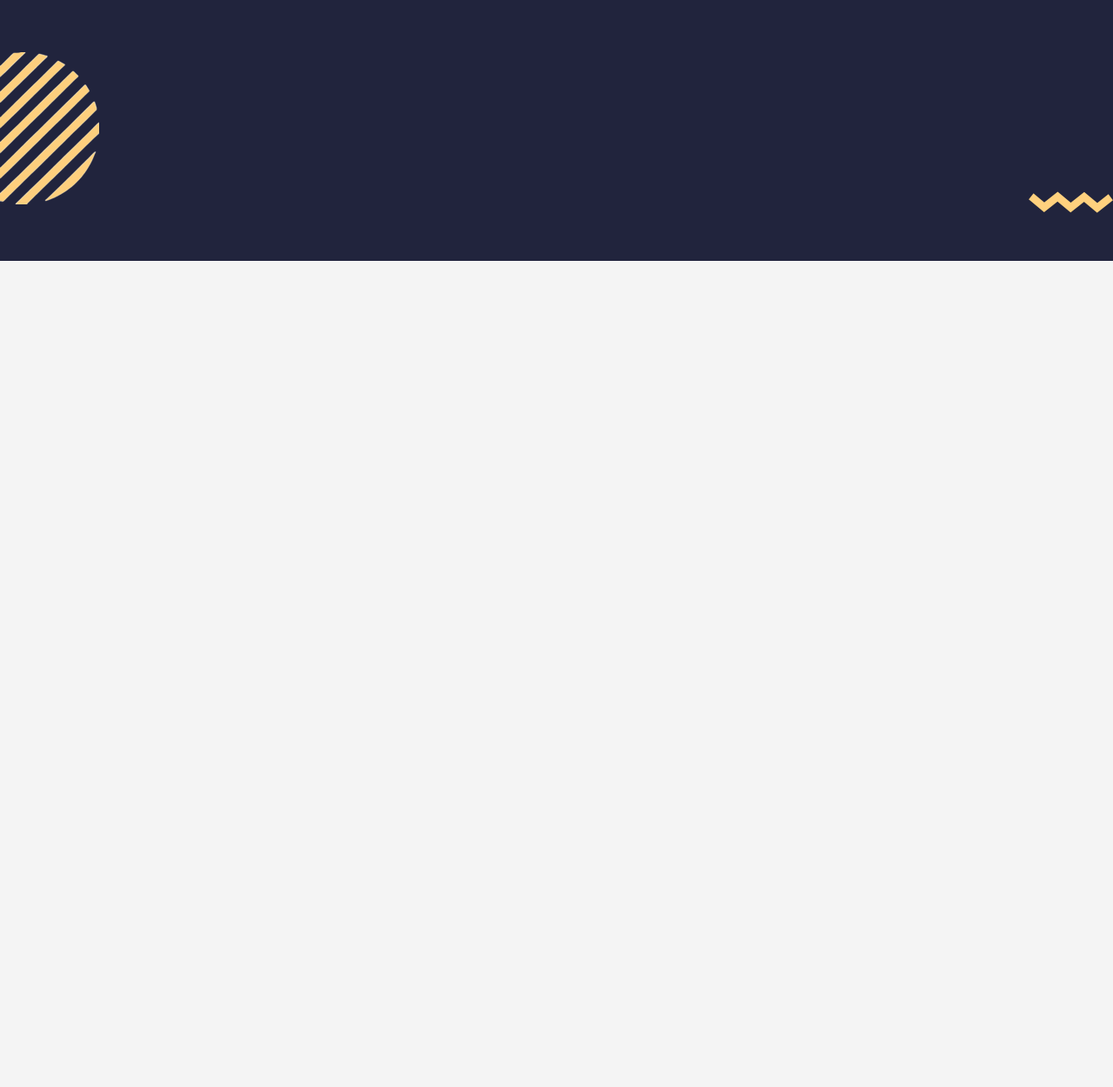
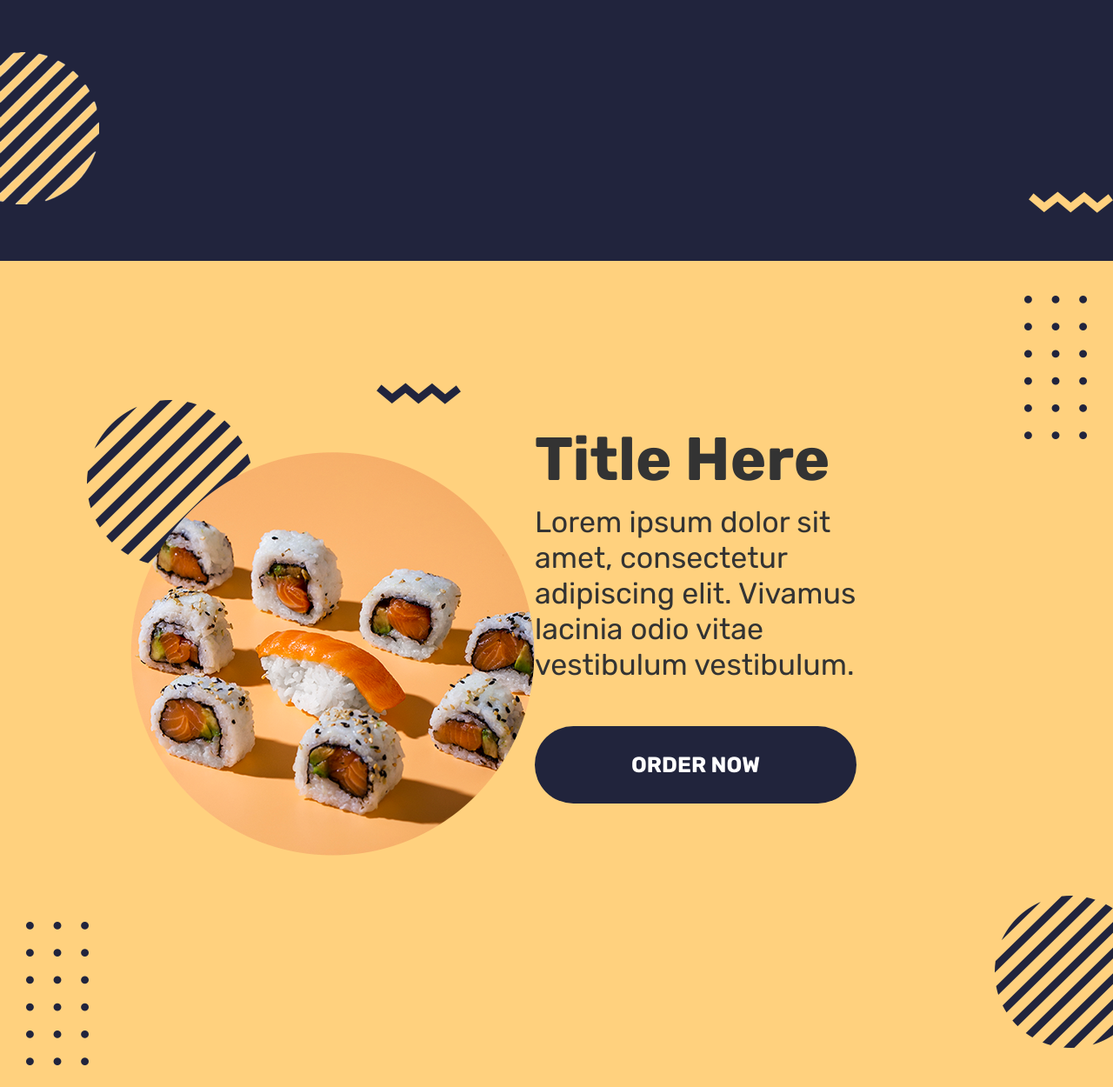
Before and after one commit to yerinson435/Restaurante-sushi, a plain HTML site: page index.html in a window 1280 px wide. Shown: the part 1735-2985 px from the top of the page at 87% size. Before the commit the page ends 2035 px from the top, so only its background shows below. Drawn offline with nearby package versions, Linux system fonts and the light colour scheme.

Commit message:
segundo anuncio

```diff
--- a/css/root.css
+++ b/css/root.css
@@ -5,4 +5,6 @@
     --color-botones: #21243c;
     --hover-botones: #3a3f5c;
     --color-fondo-menu: #21243d;
+    --color-fondo-segundo-anuncio: #ffd17e;
+    --color-texto-segundo-anuncio: #333;
 }
--- /dev/null
+++ b/css/segundo anuncio.css
@@ -0,0 +1,78 @@
+@import url(styles.css);
+
+.segundo-anuncio{
+    min-height: max-content;
+    background-color: var(--color-fondo-segundo-anuncio);
+    color: var(--color-texto-blanco);
+    text-align: center;
+    padding: 40px 0;
+    position: relative;
+    height: 950px;
+}
+
+.segundo-anuncio__contenedor{
+    display: flex;
+    justify-content: space-between;
+}
+
+.segundo-anuncio-circular{
+    display: flex;
+    position: relative;
+    margin-top: 180px;
+    margin-left: 150px;
+}
+
+.segundo-anuncio__contenedor--contenido{
+    text-align: left;
+    display: flex;
+    flex-direction: column;
+    justify-content: end;
+    width: 500px;
+    margin-right: 20%;
+    margin-bottom: 60px;
+}
+
+.segundo-anuncio__contenedor--titulo{
+    font-size: 70px;
+    font-weight: bold;
+    color: var(--color-texto-segundo-anuncio);
+}
+
+.segundo-anuncio__contenedor--descripcion{
+    font-size: 34px;
+    margin: 10px 0;
+    color: var(--color-texto-segundo-anuncio);
+}
+
+.segundo-anuncio__contenedor--boton{
+    width: 370px;
+}
+
+.segundo-anuncio__imagen--puntos-superior-derecha{
+    position: absolute;
+    right: 30px;
+}
+
+.segundo-anuncio__imagen--linea-zicza-centro{
+    position: absolute;
+    top: 140px;
+    right: 750px;
+}
+
+.segundo-anuncio__imagen--circulo-inferior-derecha{
+    position: absolute;
+    right: 0px;
+    top: 730px;
+}
+
+.segundo-anuncio__imagen--puntos-inferior-izquierda{
+    position: absolute;
+    left: 30px;
+    top: 760px;
+}
+
+.segundo-anuncio__imagen--circulo-izquierdo{
+    position: absolute;
+    left: 100px;
+    top: 160px;
+}
--- a/css/styles.css
+++ b/css/styles.css
@@ -4,6 +4,7 @@
 @import url(/css/header.css);
 @import url(/css/primer\ anuncio.css);
 @import url(/css/menu.css);
+@import url(/css/segundo\ anuncio.css);
 
 *{
     padding: 0;
--- a/index.html
+++ b/index.html
@@ -62,9 +62,7 @@
       <div class="menu__contenedor-imagenes-circulares">
         <div class="menu__item">
           <img
-            src="/Imagen/iconos menu/Imagen-1.png"
-            alt="Plato 1"
-            class="menu__item--imagenes"
+            src="/Imagen/iconos menu/Imagen-1.png" alt="Plato 1" class="menu__item--imagenes"
           />
           <h1 class="menu__item--titulo">Title Here</h1>
           <p class="menu__item--texto">
@@ -74,9 +72,7 @@
 
         <div class="menu__item">
           <img
-            src="/Imagen/iconos menu/Imagen-2.png"
-            alt="Plato 2"
-            class="menu__item--imagenes"
+            src="/Imagen/iconos menu/Imagen-2.png" alt="Plato 2" class="menu__item--imagenes"
           />
           <h1 class="menu__item--titulo">Title Here</h1>
           <p class="menu__item--texto">
@@ -86,9 +82,7 @@
 
         <div class="menu__item">
           <img
-            src="/Imagen/iconos menu/Imagen-3.png"
-            alt="Plato 3"
-            class="menu__item--imagenes"
+            src="/Imagen/iconos menu/Imagen-3.png" alt="Plato 3" class="menu__item--imagenes"
           />
           <h1 class="menu__item--titulo">Title Here</h1>
           <p class="menu__item--texto">
@@ -99,31 +93,68 @@
 
     <div class="menu__contenedor--imagenes">
         <img
-            src="/Imagen/iconos menu/Puntos-superior-izquierda.png"
-            class="menu__contenedor--imagen--puntos-superior-izquierda"
+            src="/Imagen/iconos menu/Puntos-superior-izquierda.png" class="menu__contenedor--imagen--puntos-superior-izquierda"
         />
         <img
-            src="/Imagen/iconos menu/Circulo-superior-derecha.png"
-            class="menu__contenedor--imagen--circulo-superior-derecha"
+            src="/Imagen/iconos menu/Circulo-superior-derecha.png" class="menu__contenedor--imagen--circulo-superior-derecha"
         />
         <img
-            src="/Imagen/iconos menu/linia-zicza-superior-izquierda.png"
-            class="menu__contenedor--imagen--linia-zicza-izquierda"
+            src="/Imagen/iconos menu/linia-zicza-superior-izquierda.png" class="menu__contenedor--imagen--linia-zicza-izquierda"
         />
         <img
-            src="/Imagen/iconos menu/Circulo-izquierdo-inferior.png"
-            class="menu__contenedor--imagen--circulo-inferior-izquierda"
+            src="/Imagen/iconos menu/Circulo-izquierdo-inferior.png" class="menu__contenedor--imagen--circulo-inferior-izquierda"
         />
         <img
-            src="/Imagen/iconos menu/Puntos-medio-izquierda.png"
-            class="menu__contenedor--imagen--puntos-medio-derecha"
+            src="/Imagen/iconos menu/Puntos-medio-izquierda.png" class="menu__contenedor--imagen--puntos-medio-derecha"
         />
         <img
-            src="/Imagen/iconos menu/linea-zicza-inferior-derecha.png"
-            class="menu__contenedor--imagen--linea-zicza-derecha"
+            src="/Imagen/iconos menu/linea-zicza-inferior-derecha.png" class="menu__contenedor--imagen--linea-zicza-derecha"
         />
     </div>
 </section>
 
+<!-- segundo anuncio -->
+
+    <section class="segundo-anuncio">
+
+        <div class="primera-informacion__imagenes">
+            <img
+              src="/Imagen/anuncio 2/Puntos-superior-derecha.png" class="segundo-anuncio__imagen--puntos-superior-derecha"
+            />
+            <img
+              src="/Imagen/anuncio 2/linea zicza-Centro.png" class="segundo-anuncio__imagen--linea-zicza-centro"
+            />
+            <img
+              src="/Imagen/anuncio 2/Circulo-Inferior-derecha.png" class="segundo-anuncio__imagen--circulo-inferior-derecha"
+            />
+            <img
+              src="/Imagen/anuncio 2/Puntos-Inferior-Izquierda.png" class="segundo-anuncio__imagen--puntos-inferior-izquierda"
+            />
+            <img
+              src="/Imagen/anuncio 2/Circulo-derecha--imagen.png" class="segundo-anuncio__imagen--circulo-izquierdo"
+            />
+        </div>
+
+        <div class="segundo-anuncio__contenedor">
+            <div class="segundo-anuncio__contenedor--imagen">
+              <img
+                src="/Imagen/anuncio 2/imagen_sushi.png" class="segundo-anuncio-circular"
+              />
+            </div>
+
+            <div class="segundo-anuncio__contenedor--contenido">
+              <h1 class="segundo-anuncio__contenedor--titulo">Title Here</h1>
+              <p class="segundo-anuncio__contenedor--descripcion">
+                Lorem ipsum dolor sit amet, consectetur adipiscing elit. Vivamus
+                lacinia odio vitae vestibulum vestibulum.
+              </p>
+              <button class="botones__general segundo-anuncio__contenedor--boton">ORDER NOW</button>
+            </div>
+        </div>
+    </section>
+
+
+
+
 </body>
 </html>
```
Also changed, not shown: Imagen/anuncio 2/Circulo-Inferior-derecha.png (added), Imagen/anuncio 2/Circulo-derecha--imagen.png (added), Imagen/anuncio 2/Puntos-Inferior-Izquierda.png (added), Imagen/anuncio 2/Puntos-superior-derecha.png (added), Imagen/anuncio 2/imagen_sushi.png (added), Imagen/anuncio 2/linea zicza-Centro.png (added).
